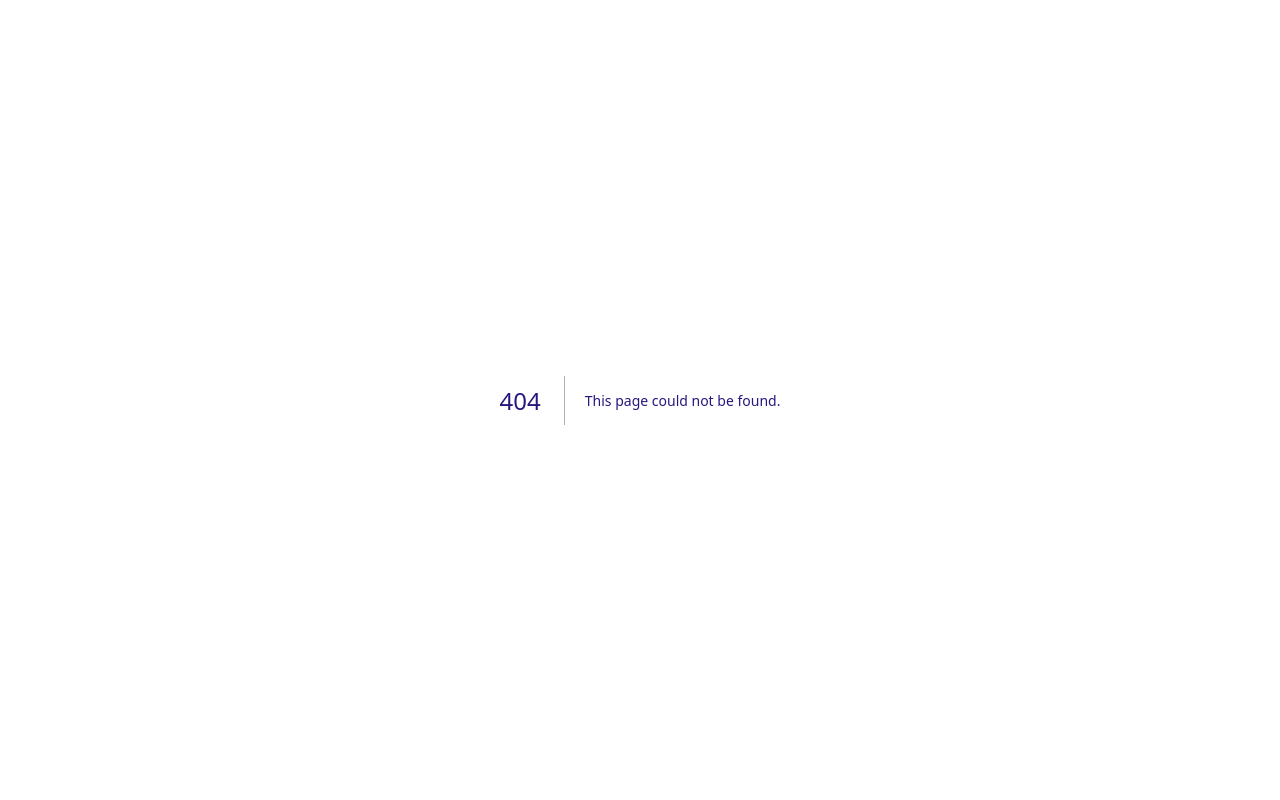
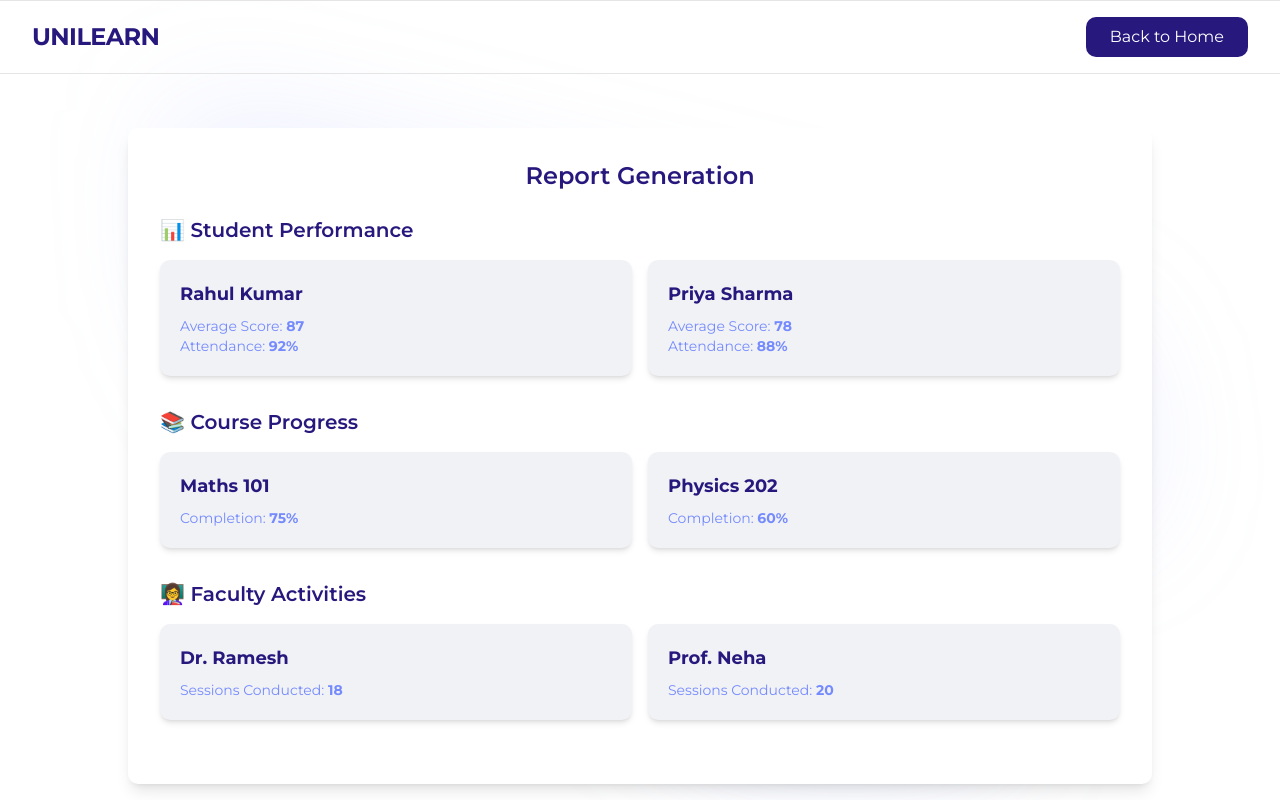
Before and after one commit to ankitku3101/e-learn-platform, a Next.js app: page /admin/report-generation in a window 1280 px wide. Before the commit this address had no page. Built offline with nearby package versions, Linux system fonts and the light colour scheme.

Commit message:
Made a report generation page

```diff
--- /dev/null
+++ b/app/admin/report-generation/page.tsx
@@ -0,0 +1,124 @@
+"use client";
+
+import { useEffect, useState } from "react";
+import BackgroundGradient from "@/components/BackgroundGradient";
+import Link from "next/link";
+
+type Student = {
+  name: string;
+  avgScore: number;
+  attendance: string;
+};
+
+type Course = {
+  course: string;
+  completion: string;
+};
+
+type Faculty = {
+  faculty: string;
+  sessions: number;
+};
+
+const ReportGeneration = () => {
+  const [studentPerformance, setStudentPerformance] = useState<Student[]>([]);
+  const [courseProgress, setCourseProgress] = useState<Course[]>([]);
+  const [facultyActivities, setFacultyActivities] = useState<Faculty[]>([]);
+  const [loading, setLoading] = useState(true);
+
+  useEffect(() => {
+    // Simulate fetching data from an API
+    setTimeout(() => {
+      setStudentPerformance([
+        { name: "Rahul Kumar", avgScore: 87, attendance: "92%" },
+        { name: "Priya Sharma", avgScore: 78, attendance: "88%" },
+      ]);
+      setCourseProgress([
+        { course: "Maths 101", completion: "75%" },
+        { course: "Physics 202", completion: "60%" },
+      ]);
+      setFacultyActivities([
+        { faculty: "Dr. Ramesh", sessions: 18 },
+        { faculty: "Prof. Neha", sessions: 20 },
+      ]);
+      setLoading(false);
+    }, 500);
+  }, []);
+
+  return (
+    <div className="relative">
+      <Navbar />
+      <div className="min-h-screen flex items-center justify-center text-black pt-16">
+        <BackgroundGradient color1="#AEB8FE" color2="#758BFD" position="bottom" id={10} />
+        <div className="w-full max-w-5xl bg-white p-8 rounded-lg shadow-lg mt-12">
+          <h2 className="text-2xl font-semibold text-center mb-6">Report Generation</h2>
+
+          {loading ? (
+            <p className="text-center">Loading reports...</p>
+          ) : (
+            <>
+              {/* Student Performance */}
+              <ReportSection title="📊 Student Performance">
+                {studentPerformance.map((student, index) => (
+                  <ReportCard key={index} title={student.name}>
+                    <p>Average Score: <b>{student.avgScore}</b></p>
+                    <p>Attendance: <b>{student.attendance}</b></p>
+                  </ReportCard>
+                ))}
+              </ReportSection>
+
+              {/* Course Progress */}
+              <ReportSection title="📚 Course Progress">
+                {courseProgress.map((course, index) => (
+                  <ReportCard key={index} title={course.course}>
+                    <p>Completion: <b>{course.completion}</b></p>
+                  </ReportCard>
+                ))}
+              </ReportSection>
+
+              {/* Faculty Activities */}
+              <ReportSection title="👩‍🏫 Faculty Activities">
+                {facultyActivities.map((faculty, index) => (
+                  <ReportCard key={index} title={faculty.faculty}>
+                    <p>Sessions Conducted: <b>{faculty.sessions}</b></p>
+                  </ReportCard>
+                ))}
+              </ReportSection>
+            </>
+          )}
+        </div>
+      </div>
+    </div>
+  );
+};
+
+const Navbar = () => {
+  return (
+    <nav className="absolute flex w-full items-center justify-between border-t border-b border-neutral-200 px-8 py-4 dark:border-neutral-800">
+      <div className="flex items-center gap-2">
+        <h1 className="text-base font-bold tracking-tight md:text-2xl">UNILEARN</h1>
+      </div>
+      <Link href={"/admin"}>
+        <button className="cursor-pointer w-24 transform rounded-lg bg-[#27187E] px-6 py-2 font-medium text-white transition-all duration-300 hover:-translate-y-0.5 hover:bg-[#FF8600] md:w-auto dark:bg-white dark:text-black dark:hover:bg-gray-200">
+          Back to Home
+        </button>
+      </Link>
+    </nav>
+  );
+};
+
+const ReportSection = ({ title, children }: { title: string; children: React.ReactNode }) => (
+  <div className="mb-8">
+    <h3 className="text-xl font-semibold text-[#27187E] mb-4">{title}</h3>
+    <div className="grid md:grid-cols-2 gap-4">{children}</div>
+  </div>
+);
+
+const ReportCard = ({ title, children }: { title: string; children: React.ReactNode }) => (
+  <div className="bg-[#F1F2F6] p-5 rounded-lg shadow-md">
+    <h4 className="text-lg font-bold mb-2 text-[#27187E]">{title}</h4>
+    <div className="text-sm text-gray-700">{children}</div>
+  </div>
+);
+
+export default ReportGeneration;
```
